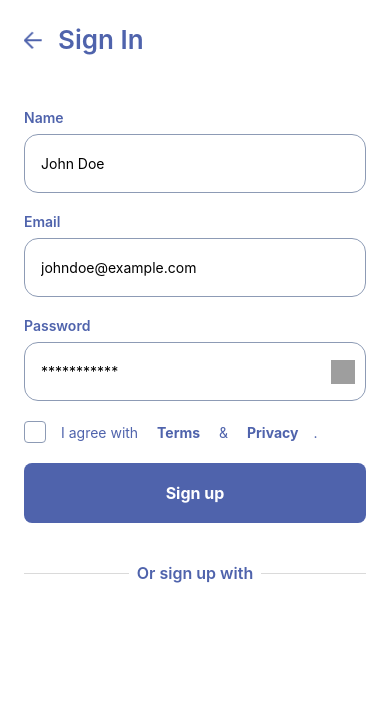
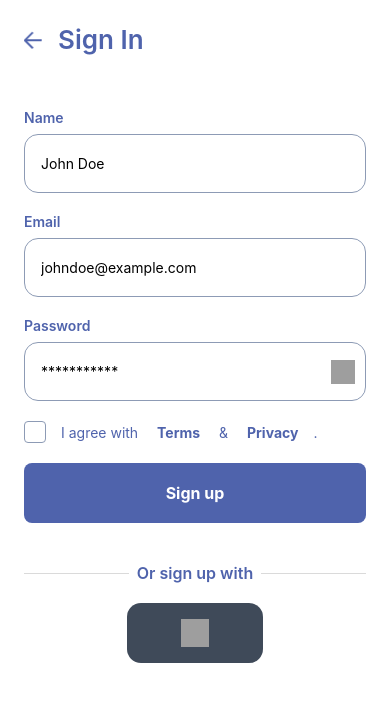
Before and after one commit to Mal0wn/listicle-react-native, a React Native app: screen / in a window 390 px wide. Shown: the top 702 px of the page. Built offline with nearby package versions, Linux system fonts and the light colour scheme; grey boxes are pictures that could not be loaded.

Commit message:
Add new component Google Login

```diff
--- /dev/null
+++ b/src/components/GoogleLogin/index.js
@@ -0,0 +1,13 @@
+import React from "react";
+import {TouchableOpacity, Image } from "react-native";
+import {styles} from './styles';
+
+const GoogleLogin = ({}) => {
+ return(
+    <TouchableOpacity activeOpacity={0.6} style={styles.container}>
+       <Image style={styles.googleImage} source={require('../../assets/google.png')} />
+    </TouchableOpacity>
+ )
+}
+
+export default React.memo(GoogleLogin);
--- /dev/null
+++ b/src/components/GoogleLogin/styles.js
@@ -0,0 +1,20 @@
+import { StyleSheet } from "react-native";
+import {colors} from '../../utils/colors'
+
+export const styles = StyleSheet.create({
+    container: {
+        backgroundColor: colors.darkGrey,
+        paddingVertical: 20,
+        paddingHorizontal: 8,
+        borderRadius: 14,
+        width: '40%',
+        height: 60,
+        alignSelf:'center',
+        justifyContent: 'center',
+        alignItems : 'center'
+    },
+    googleImage : {
+        width : 28,
+        height : 28
+    }
+})
--- a/src/screens/auth/Signup/index.js
+++ b/src/screens/auth/Signup/index.js
@@ -9,6 +9,7 @@ import Input from "../../../components/Input";
 import Checkbox from "../../../components/Checkbox";
 import Button from "../../../components/Button";
 import Separator from "../../../components/Separator";
+import GoogleLogin from "../../../components/GoogleLogin";
 
 const SignUp = () => {
 
@@ -28,6 +29,7 @@ const SignUp = () => {
            </View>
            <Button style={styles.button} title='Sign up'/>
            <Separator text='Or sign up with'/>
+           <GoogleLogin/>
 
         </View>
     )
--- a/src/utils/colors.js
+++ b/src/utils/colors.js
@@ -5,5 +5,6 @@ export const colors = {
     orange: '#FCA34D',
     blueGrey: '#8D9BB5',
     grey: '#C5C5C5',
-    lightGrey: '#DADADA'
+    lightGrey: '#DADADA',
+    darkGrey: '#3F4A59'
 };
```
